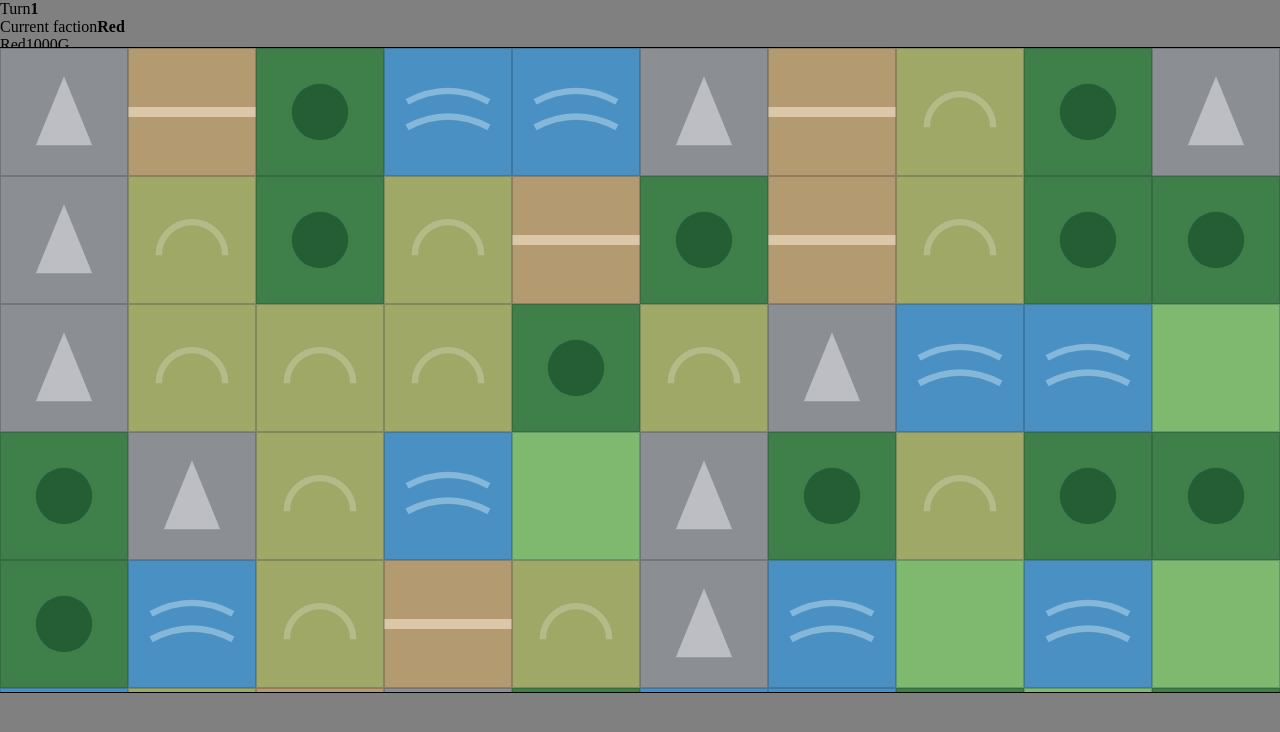
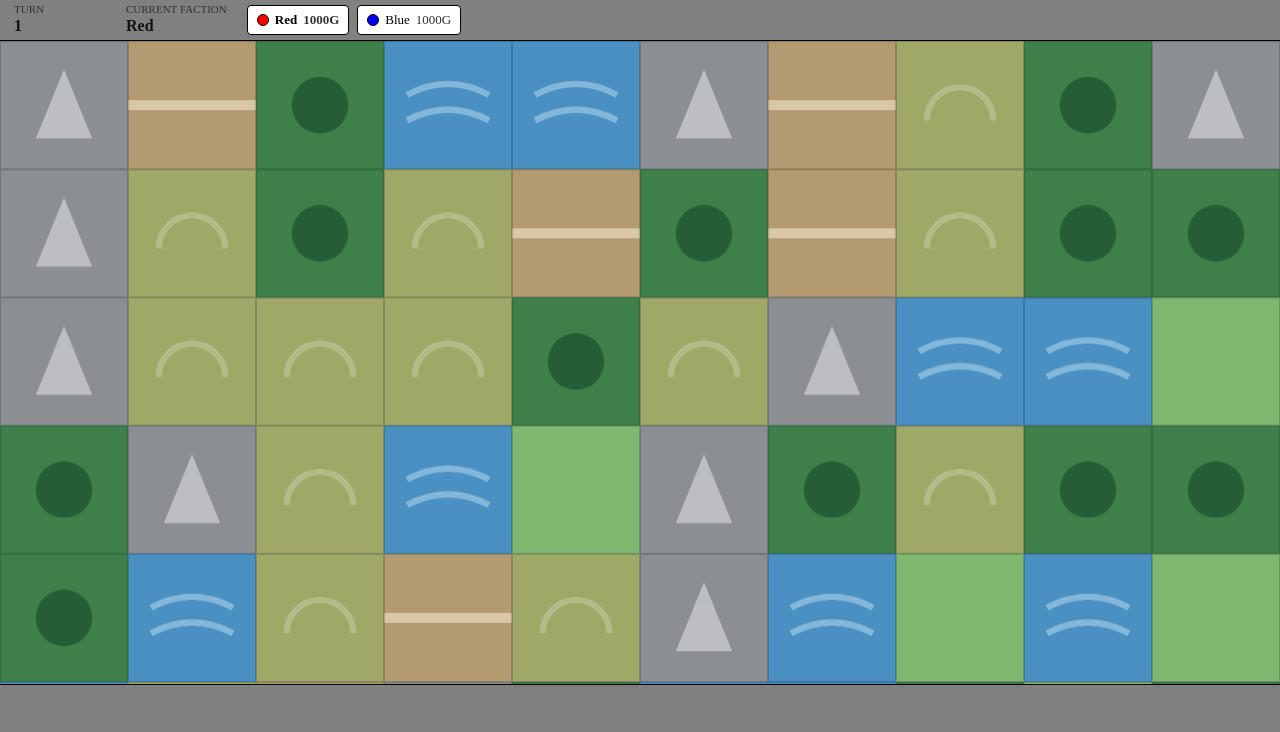
Before and after one commit to OOP-Types-rippers/strategy, a website built with Vite: page client/index.html in a window 1280 px wide. Built offline with nearby package versions, Linux system fonts and the light colour scheme.

Commit message:
fixed: unnecessary, following the class names conventions: status-rendered-metric, styles added

```diff
--- a/client/main.css
+++ b/client/main.css
@@ -22,9 +22,70 @@ main {
 }
 
 #status {
+  display: flex;
+  align-items: center;
+  gap: 20px;
+  overflow-x: auto;
+  padding: 6px 14px;
   width: 100%;
   height: 48px;
   border-bottom: 1px solid black;
+  white-space: nowrap;
+}
+
+.status-rendered-metric {
+  display: flex;
+  flex-direction: column;
+  gap: 2px;
+  min-width: 92px;
+}
+
+.status-rendered-label {
+  color: #303030;
+  font-size: 11px;
+  line-height: 1;
+  text-transform: uppercase;
+}
+
+.status-rendered-value {
+  color: #111111;
+  font-size: 16px;
+  line-height: 1.15;
+}
+
+.status-rendered-factions {
+  display: flex;
+  align-items: center;
+  gap: 8px;
+  min-width: 0;
+}
+
+.status-rendered-faction {
+  display: flex;
+  align-items: center;
+  gap: 6px;
+  height: 30px;
+  padding: 0 9px;
+  border: 1px solid black;
+  border-radius: 4px;
+  background-color: white;
+  font-size: 13px;
+}
+
+.status-rendered-faction-active {
+  font-weight: bold;
+}
+
+.status-rendered-swatch {
+  width: 12px;
+  height: 12px;
+  flex: 0 0 auto;
+  border: 1px solid black;
+  border-radius: 50%;
+}
+
+.status-rendered-money {
+  color: #303030;
 }
 
 #map {
--- a/client/src/renderers/ui/StatusRenderer.ts
+++ b/client/src/renderers/ui/StatusRenderer.ts
@@ -10,8 +10,6 @@ export class StatusRenderer implements IRenderer {
   constructor(
     private element: HTMLElement,
   ) {
-    this.element.classList.add("status-renderer");
-
     const turnBlock = this.createMetricBlock("Turn");
     this.turnValue = turnBlock.value;
 
@@ -19,7 +17,7 @@ export class StatusRenderer implements IRenderer {
     this.currentFactionValue = currentFactionBlock.value;
 
     this.factionsList = document.createElement("div");
-    this.factionsList.className = "status-renderer__factions";
+    this.factionsList.className = "status-rendered-factions";
 
     this.element.replaceChildren(
       turnBlock.root,
@@ -41,14 +39,14 @@ export class StatusRenderer implements IRenderer {
 
   private createMetricBlock(labelText: string): { root: HTMLElement; value: HTMLElement } {
     const root = document.createElement("div");
-    root.className = "status-renderer__metric";
+    root.className = "status-rendered-metric";
 
     const label = document.createElement("span");
-    label.className = "status-renderer__label";
+    label.className = "status-rendered-label";
     label.textContent = labelText;
 
     const value = document.createElement("strong");
-    value.className = "status-renderer__value";
+    value.className = "status-rendered-value";
 
     root.replaceChildren(label, value);
 
@@ -57,19 +55,19 @@ export class StatusRenderer implements IRenderer {
 
   private createFactionElement(faction: IFactionState, isActive: boolean): HTMLElement {
     const item = document.createElement("div");
-    item.className = "status-renderer__faction";
-    if (isActive) item.classList.add("status-renderer__faction--active");
+    item.className = "status-rendered-faction";
+    if (isActive) item.classList.add("status-rendered-faction-active");
 
     const swatch = document.createElement("span");
-    swatch.className = "status-renderer__swatch";
+    swatch.className = "status-rendered-swatch";
     swatch.style.backgroundColor = this.toHexColor(faction.color);
 
     const name = document.createElement("span");
-    name.className = "status-renderer__faction-name";
+    name.className = "status-rendered-faction-name";
     name.textContent = faction.name;
 
     const money = document.createElement("span");
-    money.className = "status-renderer__money";
+    money.className = "status-rendered-money";
     money.textContent = `${faction.money}G`;
 
     item.replaceChildren(swatch, name, money);
```
